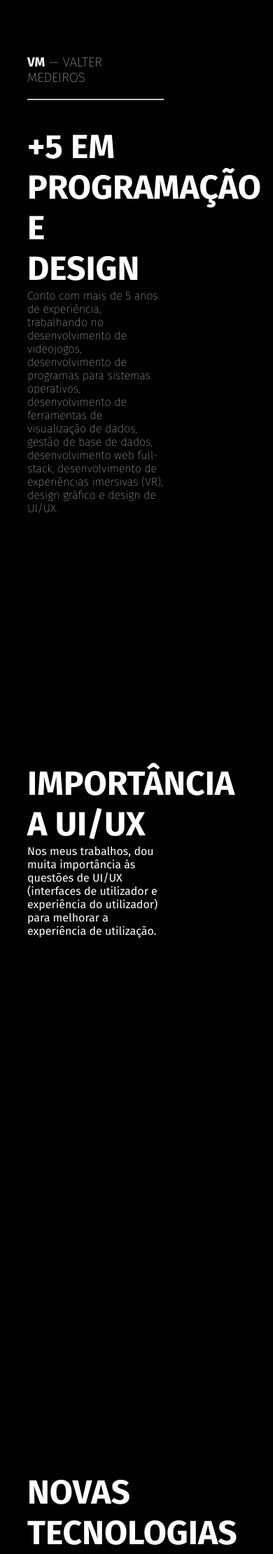
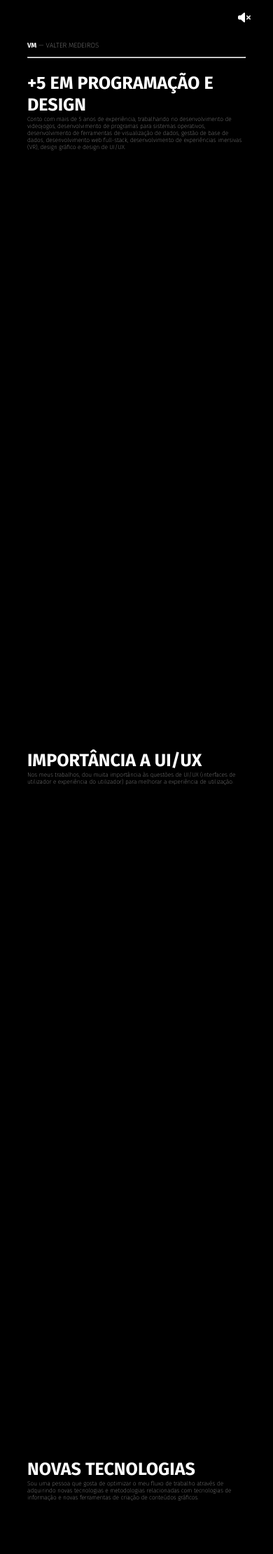
Before and after one commit to valtermedeiros/vmedeiros.github.io, a PHP site: page / in a window 390 px wide. Shown: the top 2221 px of the page at 70% size. Run offline with PHP 8.4, Linux system fonts and the light colour scheme; some libraries are stand-ins or nearby versions.

Commit message:
added bg sound and visual feedback
also: mobile friendly now

```diff
--- a/css/custom.css
+++ b/css/custom.css
@@ -106,11 +106,10 @@ h1 { font-size: 3em; font-weight: 700; text-transform: uppercase;}
 /* CUSTOM PROPS */
 
 .section-description {
-    width: 50%;
+    width: 65%;
     position: absolute;
     margin-top: 20%;
     margin-left: 10%;
-
 }
 
 .section-progress-back {
@@ -152,3 +151,17 @@ h1 { font-size: 3em; font-weight: 700; text-transform: uppercase;}
 
     background-color: rgb(0, 17, 255);
 }
+
+
+
+/* MOBILE */
+@media only screen and (max-width: 950px) {
+    /* For mobile phones: */
+    .section-description {
+        width: 80%;
+        position: absolute;
+        margin-top: 15%;
+        margin-left: 10%;
+        font-size: 2.15vw;
+    }
+  }
--- a/index.html
+++ b/index.html
@@ -7,11 +7,18 @@
     <meta name="viewport" content="width=device-width, initial-scale=1.0">
     <title>VMFolio</title>
     <link rel="stylesheet" href="css/custom.css">
+    <link rel="stylesheet" href="https://cdnjs.cloudflare.com/ajax/libs/font-awesome/6.1.1/css/all.min.css" integrity="sha512-KfkfwYDsLkIlwQp6LFnl8zNdLGxu9YAA1QvwINks4PhcElQSvqcyVLLD9aMhXd13uQjoXtEKNosOWaZqXgel0g==" crossorigin="anonymous" referrerpolicy="no-referrer" />
 </head>
 
 <body>
 
+    <div class="p-fixed" style="cursor: pointer; right: 1em; top:1em; z-index: 999">
+        <a id="audio-controller" class="link"><i class="fa-solid fa-volume-xmark"></i></a>
+    </div>
 
+    <div style="padding: 1em; color:white; mix-blend-mode: color-dodge; z-index: 2; border-radius: 50%;" class="p-fixed audio-level">
+
+    </div>
 
     <div class="section-progress-back"></div>
     <div class="section-progress-front"></div>
@@ -37,7 +44,7 @@
 
         <div class="section-description">
             <h1 class="">Importância a UI/UX</h1>
-            <p class="">
+            <p style="font-weight: 100;" class="">
                 Nos meus trabalhos, dou muita importância às questões de UI/UX (interfaces de utilizador e experiência do utilizador) para melhorar a experiência de utilização.
             </p>
         </div>
@@ -46,7 +53,7 @@
     <section class="fullpage bg-black">
         <div class="section-description">
             <h1 class="">NOVAS TECNOLOGIAS</h1>
-            <p class="">
+            <p style="font-weight: 100;" class="">
                 Sou uma pessoa que gosta de optimizar o meu fluxo de trabalho através de adquirindo novas tecnologias e metodologias relacionadas com tecnologias de informação e novas ferramentas de criação de conteúdos gráficos.
             </p>
         </div>
@@ -55,7 +62,7 @@
     <section class="fullpage bg-black">
         <div class="section-description">
             <h1 class="">No passado</h1>
-            <p class="">
+            <p style="font-weight: 100;" class="">
                 Já desenvolvi softwares para computadores, aplicativos móveis, videojogos, experiências interactivas imersivas (para óculos de realidade virtual, dispositivos móveis e computadores), sistemas de gerenciamento de conteúdo (CMSs), ferramentas de web para visualização de dados, sistemas de som interativo, planeamento de projetos informáticos.
             </p>
         </div>
@@ -64,23 +71,23 @@
     <section class="fullpage bg-black">
         <div class="section-description">
             <h1 class="">Habilidades</h1>
-            <p class="">
-                <br><br><span class="skill"> Interfaces de utilizador e experiência do utilizador (UI/UX);</span>
-                <br><br><span class="skill"> Esquema e formatação de páginas para revistas, livros, artigos, jornais e outros (Indesign ou aplicativos da web artesanais);</span>
-                <br><br><span class="skill"> Rastreamento e reconhecimento de imagens: desenvolvimento de algoritmos para análise de imagens direcionadas a um caso de uso específico;</span>
-                <br><br><span class="skill"> Gestão de bases de dados (organização de dados, criação manual de sistemas de gestão de conteúdos, linguagens Python & R);</span>
-                <br><br><span class="skill"> Visualização de dados: criação de ferramentas de visualização de dados para a web e para os diferentes sistema operacionais, possibilitando a sua leitura de forma interactiva para facilitar a sua análise;</span>
-                <br><br><span class="skill"> Processamento e tratamento de dados: criação e utilização de ferramentas capazes de todos os tipos de tratamento de dados;</span>
-                <br><br><span class="skill"> Desenvolvimento para a web (HTML, CSS, Javascript, ReactJS/VueJS, PHP);</span>
-                <br><br><span class="skill"> Desenvolvimento de apps para dispositivos móveis (Microsoft Xamarin/Unity/C#);</span>
-                <br><br><span class="skill"> Desenvolvimento de softwares específicos para sistemas operacionais Windows, Mac OS e Linux;</span>
-                <br><br><span class="skill"> Prototipagem eletrónica: desenvolvimento de componentes eletrónicas capazes de interagir com o mundo fisico; Desenvolver funcionalidades para placas de Arduino e Raspberry Pi;</span>
-                <br><br><span class="skill"> Criação de gráficos digitais bi-dimensionais e arte (processamento de imagem, imagens vetoriais, animações de vídeo 2D);</span>
-                <br><br><span class="skill"> Criação de modelos digitais tridimensionais (modelação & animação 3D, mapeamento e texturização);</span>
-                <br><br><span class="skill"> Criação de experiências interativas através de imagens e de vídeos 360º (visitas virtuais), experiências de realidade virtual totalmente interativas que visam tecnologias recentes como óculos de realidade virtual (RV) e realidade aumentada (RA) para dispositivos móveis e computadores;</span>
-                <br><br><span class="skill"> Design de som: criando áudio para todos os tipos de aplicações utilizando as mais recentes tecnologias (efeito surround 7.1 e superior, ferramentas de audio interativo, processamento de som simples e complexo, fluxos de trabalho de som);</span>
-                <br><br><span class="skill"> Edição de video (Adobe Premier) e criação de efeitos visuais (After Effects) e manipulação de imagem (Adobe Photoshop);</span>
-                <br><br><span class="skill"> Sistemas de informação geográfica (SIG): Tratamento de dados para ArcGIS e qGIS.</span>
+            <p style="font-weight: 100; " class="">
+                <span class="skill"> Interfaces de utilizador e experiência do utilizador (UI/UX);</span>
+                <br><span class="skill"> Esquema e formatação de páginas para revistas, livros, artigos, jornais e outros (Indesign ou aplicativos da web artesanais);</span>
+                <br><span class="skill"> Rastreamento e reconhecimento de imagens: desenvolvimento de algoritmos para análise de imagens direcionadas a um caso de uso específico;</span>
+                <br><span class="skill"> Gestão de bases de dados (organização de dados, criação manual de sistemas de gestão de conteúdos, linguagens Python & R);</span>
+                <br><span class="skill"> Visualização de dados: criação de ferramentas de visualização de dados para a web e para os diferentes sistema operacionais, possibilitando a sua leitura de forma interactiva para facilitar a sua análise;</span>
+                <br><span class="skill"> Processamento e tratamento de dados: criação e utilização de ferramentas capazes de todos os tipos de tratamento de dados;</span>
+                <br><span class="skill"> Desenvolvimento para a web (HTML, CSS, Javascript, ReactJS/VueJS, PHP);</span>
+                <br><span class="skill"> Desenvolvimento de apps para dispositivos móveis (Microsoft Xamarin/Unity/C#);</span>
+                <br><span class="skill"> Desenvolvimento de softwares específicos para sistemas operacionais Windows, Mac OS e Linux;</span>
+                <br><span class="skill"> Prototipagem eletrónica: desenvolvimento de componentes eletrónicas capazes de interagir com o mundo fisico; Desenvolver funcionalidades para placas de Arduino e Raspberry Pi;</span>
+                <br><span class="skill"> Criação de gráficos digitais bi-dimensionais e arte (processamento de imagem, imagens vetoriais, animações de vídeo 2D);</span>
+                <br><span class="skill"> Criação de modelos digitais tridimensionais (modelação & animação 3D, mapeamento e texturização);</span>
+                <br><span class="skill"> Criação de experiências interativas através de imagens e de vídeos 360º (visitas virtuais), experiências de realidade virtual totalmente interativas que visam tecnologias recentes como óculos de realidade virtual (RV) e realidade aumentada (RA) para dispositivos móveis e computadores;</span>
+                <br><span class="skill"> Design de som: criando áudio para todos os tipos de aplicações utilizando as mais recentes tecnologias (efeito surround 7.1 e superior, ferramentas de audio interativo, processamento de som simples e complexo, fluxos de trabalho de som);</span>
+                <br><span class="skill"> Edição de video (Adobe Premier) e criação de efeitos visuais (After Effects) e manipulação de imagem (Adobe Photoshop);</span>
+                <br><span class="skill"> Sistemas de informação geográfica (SIG): Tratamento de dados para ArcGIS e qGIS.</span>
             </p>
         </div>
     </section>
@@ -89,13 +96,13 @@
 
 
     <section class="fullpage bg-black">
-        <div style="margin-top: 50%" class="section-description">
+        <div style="padding-top: 10%; padding-bottom: 10%; margin-top: 50%" class="section-description">
             <h1 class="">Entra em contato</h1>
             <br>
-            <a class="link" target="_blank" href="mailto:valumlab@gmail.com">Email</a>
-            <a class="link" target="_blank" href="mailto:valumlab@gmail.com?subject=Acesso ao seu CV - vmedeiros.net">Pedir CV</a>
-            <a class="link" target="_blank" href="https://github.com/valtermedeiros">Github</a>
-            <a class="link" target="_blank" href="https://sketchfab.com/valumlab">Sketchfab</a>
+            <a class="link" target="_blank" href="mailto:valumlab@gmail.com"><i class="fa-solid fa-at"></i> Email</a>
+            <a class="link" target="_blank" href="mailto:valumlab@gmail.com?subject=Acesso ao seu CV - vmedeiros.net"><i class="fa-regular fa-file-pdf"></i> Pedir CV</a>
+            <a class="link" target="_blank" href="https://github.com/valtermedeiros"><i class="fa-brands fa-github"></i> Github</a>
+            <a class="link" target="_blank" href="https://sketchfab.com/valumlab"><i class="fa-solid fa-cubes"></i> Sketchfab</a>
         </div>
     </section>
 
@@ -104,7 +111,7 @@
     </section> -->
 
 
-
+    <script src="https://cdnjs.cloudflare.com/ajax/libs/tone/14.8.39/Tone.js" integrity="sha512-Zu1QIDG6ZacL9zSX9Ynyvdp45DP/FDTX40ci1RakZ6qvonbA+foQleFvqwa2lnsCE01P5QyXkj662EAwDFhrTw==" crossorigin="anonymous" referrerpolicy="no-referrer"></script>
     <script src="https://cdnjs.cloudflare.com/ajax/libs/animejs/3.2.1/anime.min.js"></script>
     <script>
 
@@ -128,6 +135,7 @@
     <script>
 
         const scroller = document.getElementById('section-one');
+
 
         /* function getOffset(el) {
             const rect = document.querySelector(el).getBoundingClientRect();
@@ -201,6 +209,80 @@
         });
 
     </script>
+
+
+    <script>
+
+
+
+        const player = new Tone.Player("audio/2.wav").toDestination();
+        player.autostart = true;
+        player.loop = true;
+
+        const filter = new Tone.AutoFilter(4).start();
+        const distortion = new Tone.Reverb(0.5);
+        // connect the player to the filter, distortion and then to the master output
+        player.chain(filter, distortion, Tone.Destination);
+
+
+        const meter = new Tone.Meter();
+        meter.smoothing = 0.5;
+        // connect mic to the meter
+        player.connect(meter);
+        // the current level of the mic
+        setInterval(function(){
+            let val = Math.abs(Tone.dbToGain(meter.getLevel()) * 10);
+
+            var animation_freeform = anime({
+                targets: '.audio-level',
+                scaleX: getScrollPercent() + val,
+                scaleY: getScrollPercent()+ val,
+                backgroundColor: ['#222222'],
+                //delay: function (el, i) { return i * 100; },
+                delay:0,
+                /* easing: 'linear', */
+                elasticity: 100,
+                autoplay: true
+            });
+
+
+            console.log(val);
+        }, 100);
+
+        //filter.frequency.rampTo(1000, 10);
+        //const noise = new Tone.Noise().connect(filter).start();
+
+
+
+        /* window.addEventListener('scroll', () => {
+            console.log("Scroll is... " + getScrollPercent() );
+            filter.frequency.rampTo(getScrollPercent() * 1, 0);
+        }); */
+
+
+        var audioEnabled = false;
+
+        document.getElementById("audio-controller").addEventListener("click", function(){
+
+            if(audioEnabled == false){
+                audioEnabled = true;
+                this.innerHTML = '<i class="fa-solid fa-volume-high"></i>';
+
+                player.mute = false;
+                Tone.Transport.start()
+            }
+            else {
+                audioEnabled = false;
+                this.innerHTML = '<i class="fa-solid fa-volume-xmark"></>';
+
+                player.mute = true;
+                Tone.Transport.stop();
+                //alert('audio currently muted...');
+            }
+        });
+    </script>
+
+
 </body>
 
 </html>
```
Also changed, not shown: 4 other files.
